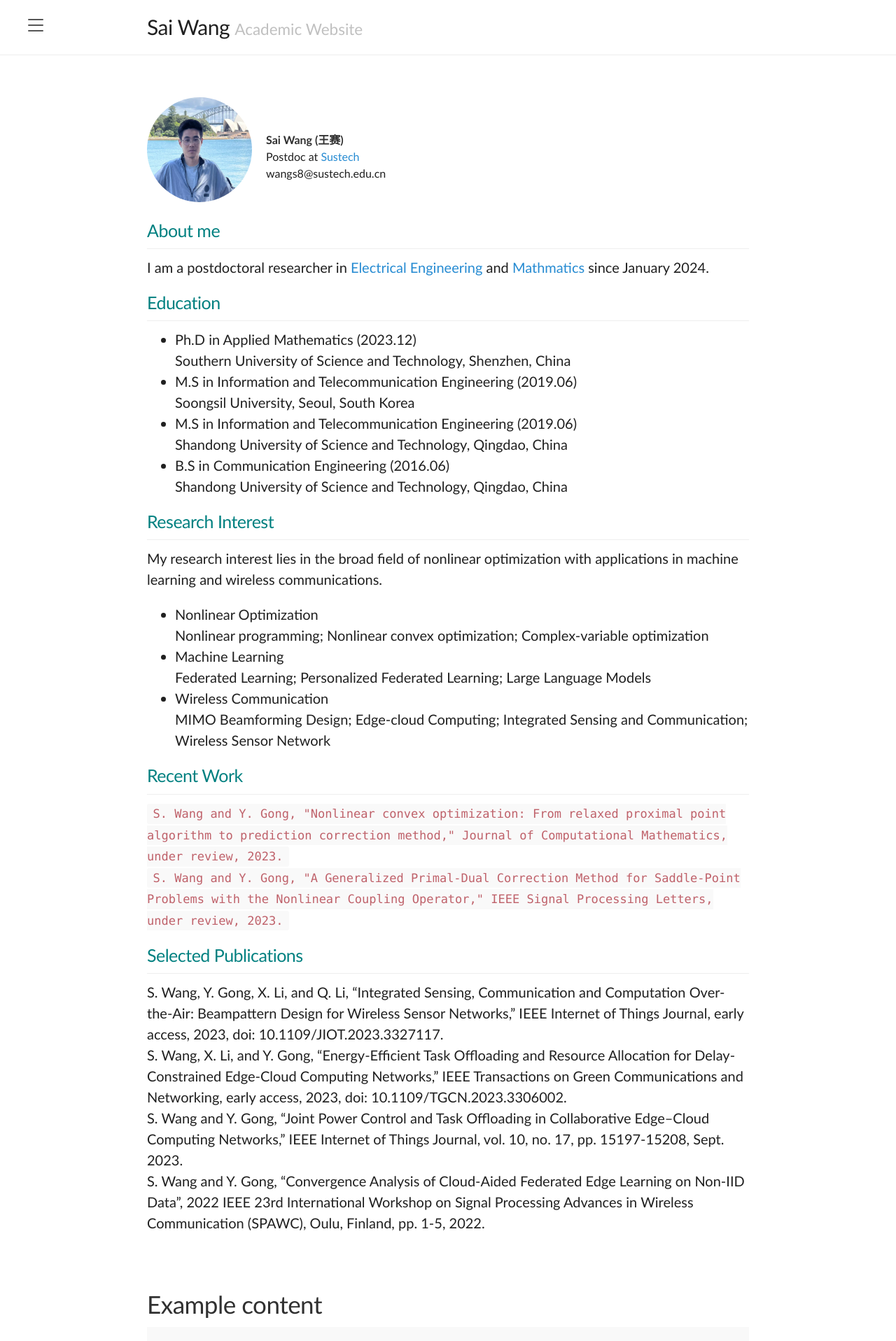
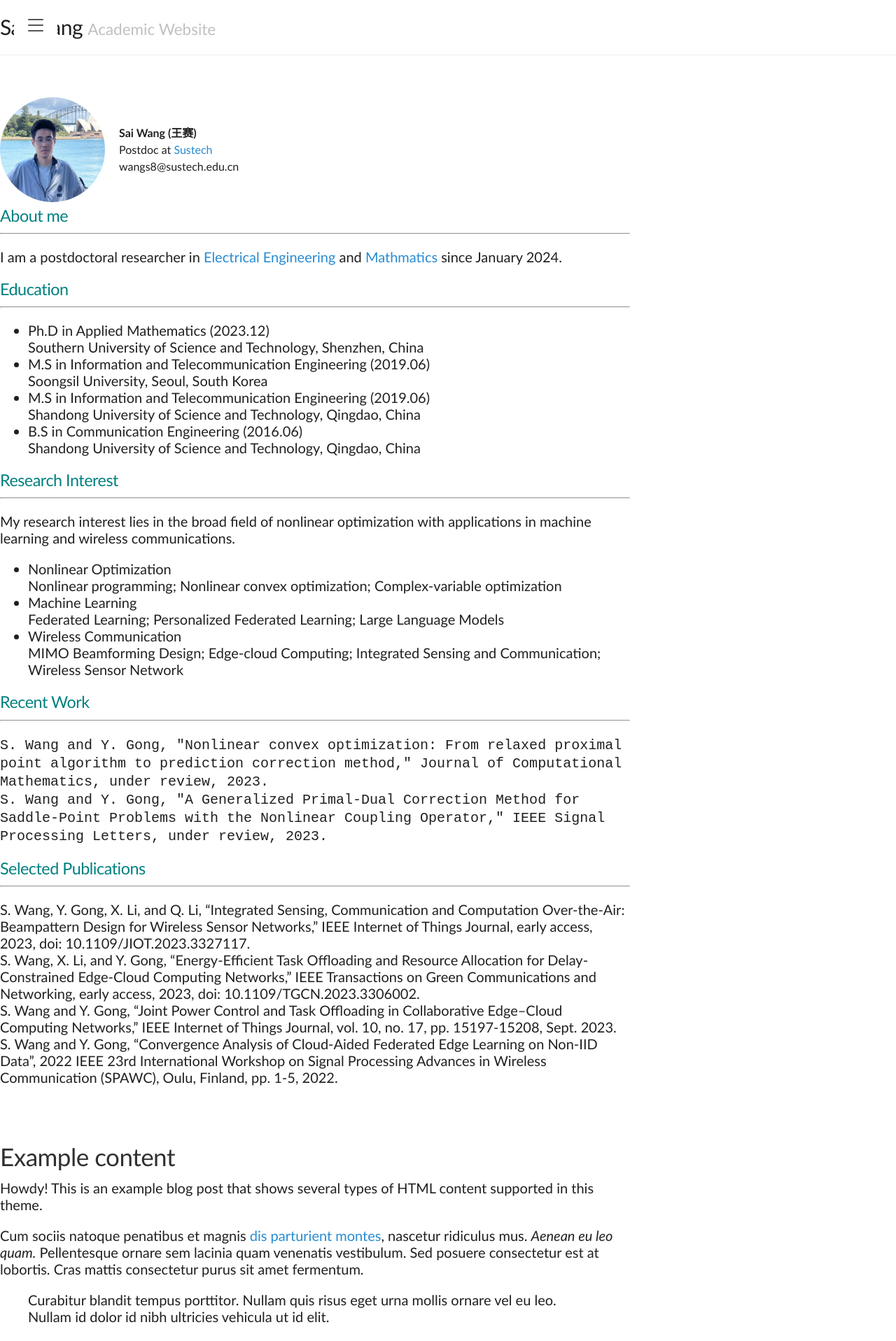
Before and after one commit to Alxendweb/alxendweb.github.io, a Jekyll site: the page built from index.html, in a window 1280 px wide. Shown: the top 1917 px of the page at 70% size. Built offline with Jekyll 4.4.1, drawn with Linux system fonts in a browser that asks for light colours; the list of posts is cut into pages by our own code.

Commit message:
Update poole.css

```diff
--- a/public/css/poole.css
+++ b/public/css/poole.css
@@ -48,9 +48,9 @@
 }
 
 html {
-  font-family: Calibri,"Helvetica";
+  font-family: Calibri,C;
   font-size: 14px;
-  line-height: 1.5;
+
 }
 @media (min-width: 38em) {
   html {
@@ -89,342 +89,3 @@
 }
 h1 {
   font-size: 1.75rem;
-}
-h2 {
-  margin-top: 1rem;
-  font-size: 1.5rem;
-}
-h3 {
-  margin-top: 1.5rem;
-  font-size: 1.25rem;
-}
-h4, h5, h6 {
-  margin-top: 1rem;
-  font-size: 1rem;
-}
-
-/* Body text */
-p {
-  margin-top: 0;
-  margin-bottom: 1rem;
-}
-
-strong {
-  color: #303030;
-}
-
-
-/* Lists */
-ul, ol, dl {
-  margin-top: 0;
-  margin-bottom: 1rem;
-}
-
-dt {
-  font-weight: bold;
-}
-dd {
-  margin-bottom: .5rem;
-}
-
-/* Misc */
-hr {
-  position: relative;
-  margin: 1.5rem 0;
-  border: 0;
-  border-top: 1px solid #eee;
-  border-bottom: 1px solid #fff;
-}
-
-abbr {
-  font-size: 85%;
-  font-weight: bold;
-  color: #555;
-  text-transform: uppercase;
-}
-abbr[title] {
-  cursor: help;
-  border-bottom: 1px dotted #e5e5e5;
-}
-
-/* Code */
-code,
-pre {
-  font-family: Menlo, Monaco, "Courier New", monospace;
-}
-code {
-  padding: .25em .5em;
-  font-size: 85%;
-  color: #bf616a;
-  background-color: #f9f9f9;
-  border-radius: 3px;
-}
-pre {
-  display: block;
-  margin-top: 0;
-  margin-bottom: 1rem;
-  padding: 1rem;
-  font-size: .8rem;
-  line-height: 1.4;
-  white-space: pre;
-  white-space: pre-wrap;
-  word-break: break-all;
-  word-wrap: break-word;
-  background-color: #f9f9f9;
-}
-pre code {
-  padding: 0;
-  font-size: 100%;
-  color: inherit;
-  background-color: transparent;
-}
-
-/* Pygments via Jekyll */
-.highlight {
-  margin-bottom: 1rem;
-  border-radius: 4px;
-}
-.highlight pre {
-  margin-bottom: 0;
-}
-
-/* Gist via GitHub Pages */
-.gist .gist-file {
-  font-family: Menlo, Monaco, "Courier New", monospace !important;
-}
-.gist .markdown-body {
-  padding: 15px;
-}
-.gist pre {
-  padding: 0;
-  background-color: transparent;
-}
-.gist .gist-file .gist-data {
-  font-size: .8rem !important;
-  line-height: 1.4;
-}
-.gist code {
-  padding: 0;
-  color: inherit;
-  background-color: transparent;
-  border-radius: 0;
-}
-
-/* Quotes */
-blockquote {
-  padding: .5rem 1rem;
-  margin: .8rem 0;
-  color: #7a7a7a;
-  border-left: .25rem solid #e5e5e5;
-}
-blockquote p:last-child {
-  margin-bottom: 0;
-}
-@media (min-width: 30em) {
-  blockquote {
-    padding-right: 5rem;
-    padding-left: 1.25rem;
-  }
-}
-
-img {
-  display: block;
-  max-width: 100%;
-  margin: 0 0 1rem;
-  border-radius: 5px;
-}
-
-/* Tables */
-table {
-  margin-bottom: 1rem;
-  width: 100%;
-  border: 1px solid #e5e5e5;
-  border-collapse: collapse;
-}
-td,
-th {
-  padding: .25rem .5rem;
-  border: 1px solid #e5e5e5;
-}
-tbody tr:nth-child(odd) td,
-tbody tr:nth-child(odd) th {
-  background-color: #f9f9f9;
-}
-
-
-/*
- * Custom type
- *
- * Extend paragraphs with `.lead` for larger introductory text.
- */
-
-.lead {
-  font-size: 1.25rem;
-  font-weight: 300;
-}
-
-
-/*
- * Messages
- *
- * Show alert messages to users. You may add it to single elements like a `<p>`,
- * or to a parent if there are multiple elements to show.
- */
-
-.message {
-  margin-bottom: 1rem;
-  padding: 1rem;
-  color: #717171;
-  background-color: #f9f9f9;
-}
-
-
-/*
- * Container
- *
- * Center the page content.
- */
-
-.container {
-  max-width: 38rem;
-  padding-left:  1rem;
-  padding-right: 1rem;
-  margin-left:  auto;
-  margin-right: auto;
-}
-
-
-/*
- * Masthead
- *
- * Super small header above the content for site name and short description.
- */
-
-.masthead {
-  padding-top:    1rem;
-  padding-bottom: 1rem;
-  margin-bottom: 3rem;
-}
-.masthead-title {
-  margin-top: 0;
-  margin-bottom: 0;
-  color: #505050;
-}
-.masthead-title a {
-  color: #505050;
-}
-.masthead-title small {
-  font-size: 75%;
-  font-weight: 400;
-  color: #c0c0c0;
-  letter-spacing: 0;
-}
-
-
-/*
- * Posts and pages
- *
- * Each post is wrapped in `.post` and is used on default and post layouts. Each
- * page is wrapped in `.page` and is only used on the page layout.
- */
-
-.page,
-.post {
-  margin-bottom: 4em;
-}
-
-/* Blog post or page title */
-.page-title,
-.post-title,
-.post-title a {
-  color: #303030;
-}
-.page-title,
-.post-title {
-  margin-top: 0;
-}
-
-/* Meta data line below post title */
-.post-date {
-  display: block;
-  margin-top: -.5rem;
-  margin-bottom: 1rem;
-  color: #9a9a9a;
-}
-
-/* Related posts */
-.related {
-  padding-top: 2rem;
-  padding-bottom: 2rem;
-  border-top: 1px solid #eee;
-}
-.related-posts {
-  padding-left: 0;
-  list-style: none;
-}
-.related-posts h3 {
-  margin-top: 0;
-}
-.related-posts li small {
-  font-size: 75%;
-  color: #999;
-}
-.related-posts li a:hover {
-  color: #268bd2;
-  text-decoration: none;
-}
-.related-posts li a:hover small {
-  color: inherit;
-}
-
-
-/*
- * Pagination
- *
- * Super lightweight (HTML-wise) blog pagination. `span`s are provide for when
- * there are no more previous or next posts to show.
- */
-
-.pagination {
-  overflow: hidden; /* clearfix */
-  margin-left: -1rem;
-  margin-right: -1rem;
-  font-family: "PT Sans", Helvetica, Arial, sans-serif;
-  color: #ccc;
-  text-align: center;
-}
-
-/* Pagination items can be `span`s or `a`s */
-.pagination-item {
-  display: block;
-  padding: 1rem;
-  border: 1px solid #eee;
-}
-.pagination-item:first-child {
-  margin-bottom: -1px;
-}
-
-/* Only provide a hover state for linked pagination items */
-a.pagination-item:hover {
-  background-color: #f5f5f5;
-}
-
-@media (min-width: 30em) {
-  .pagination {
-    margin: 3rem 0;
-  }
-  .pagination-item {
-    float: left;
-    width: 50%;
-  }
-  .pagination-item:first-child {
-    margin-bottom: 0;
-    border-top-left-radius:    4px;
-    border-bottom-left-radius: 4px;
-  }
-  .pagination-item:last-child {
-    margin-left: -1px;
-    border-top-right-radius:    4px;
-    border-bottom-right-radius: 4px;
-  }
-}
```
